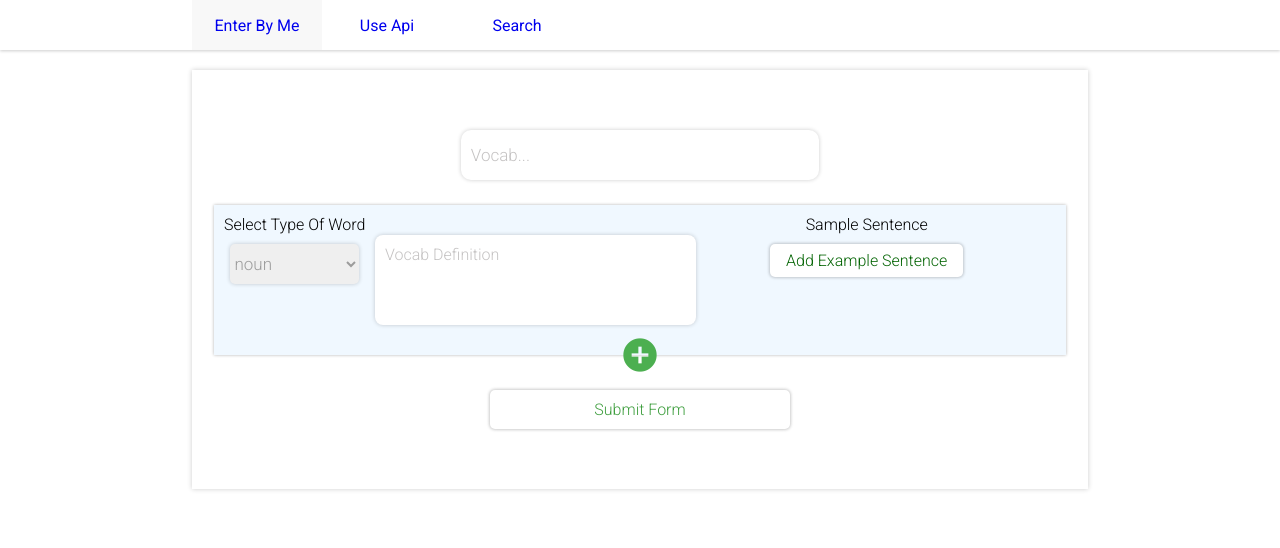
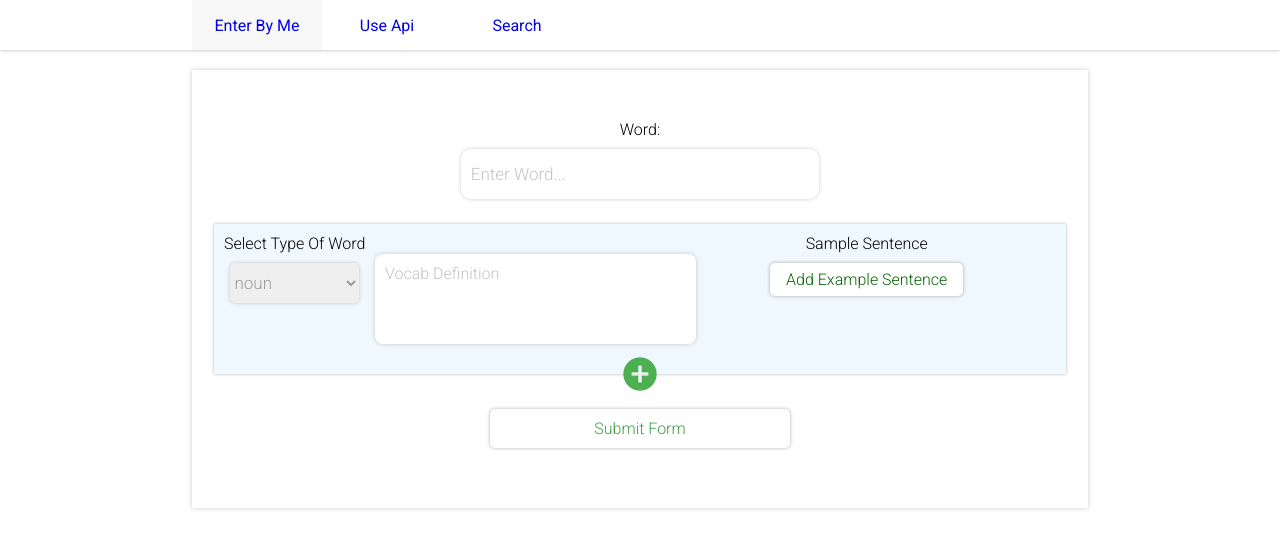
Before and after one commit to alimahmoodi/dictionary, a React (Create React App) app: page / in a window 1280 px wide. Shown: the top 548 px of the page. Built offline with nearby package versions, Linux system fonts and the light colour scheme.

Commit message:
form error handling's bug  when inputs is empty fixed

```diff
--- a/src/components/UI/Input/textarea/textarea.js
+++ b/src/components/UI/Input/textarea/textarea.js
@@ -4,8 +4,7 @@ const TextArea = props => {
     let textAreaClass = [classes.TextArea];
     if (
         (props.definitionIsValid === false && props.definitionIsTouched === true) ||
-        /*props.overAllSend*/ (props.definitionOverAllSend === true &&
-            props.definitionIsValid === false)
+        (props.definitionOverAllSend === true && props.definitionIsValid === false)
     ) {
         textAreaClass.push(classes.Invalid);
     }
--- a/src/containers/Form/Form.js
+++ b/src/containers/Form/Form.js
@@ -5,6 +5,7 @@ import classes from "./Form.module.css";
 import axios from "axios";
 import Spinner from "../../components/UI/spinner/spinner";
 import TextInput from "../../components/UI/Input/textInput/textInput";
+import Label from "../../components/UI/Label/InputLabel";
 
 class Form extends React.Component {
     state = {
@@ -25,7 +26,8 @@ class Form extends React.Component {
         wordIsValid: false,
         wordIsTouched: false,
         overAllValid: false,
-        wordOverAllSend: false
+        wordOverAllSend: false,
+        formOverAllSend: false
     };
 
     deleteBoxHandler = (e, BoxId) => {
@@ -187,7 +189,10 @@ class Form extends React.Component {
         this.setState({
             loading: true,
             overAllSend: false,
-            wordOverAllSend: copyOfResults
+            results: copyOfResults,
+            error: null,
+            formOverAllSend: false,
+            wordOverAllSend: false
         });
 
         let completeData = {
@@ -224,7 +229,8 @@ class Form extends React.Component {
                         results: copyOfResults,
                         wordIsValid: false,
                         wordIsTouched: false,
-                        overAllValid: false
+                        overAllValid: false,
+                        wordOverAllSend: false
                     });
                 })
                 .catch(err => {
@@ -241,7 +247,8 @@ class Form extends React.Component {
             this.setState({
                 loading: false,
                 wordOverAllSend: true,
-                results: copyOfResults
+                results: copyOfResults,
+                formOverAllSend: true
             });
         }
     };
@@ -277,15 +284,22 @@ class Form extends React.Component {
                 />
             );
         });
+
+        let errorMessage = this.state.formOverAllSend ? (
+            <p className={classes.EmptyMessage}>fill empty inputs</p>
+        ) : this.state.error ? (
+            <p className={classes.EmptyMessage}>{this.state.error}</p>
+        ) : null;
         return (
             <Aux>
                 <form>
                     <div className={classes.InputContainer}>
+                        <Label additionClass="Align">word:</Label>
                         <TextInput
                             wordIsTouched={this.state.wordIsTouched}
                             wordIsValid={this.state.wordIsValid}
                             onChangeOfTextInput={this.vocabHandler}
-                            placeholder="Vocab..."
+                            placeholder="Enter Word..."
                             textInputValue={this.state.word}
                             overAllValid={this.state.overAllValid}
                             wordOverAllSend={this.state.wordOverAllSend}
@@ -300,9 +314,7 @@ class Form extends React.Component {
                         {this.state.loading ? <Spinner /> : null}
                     </button>
                 </div>
-                {this.state.overAllSend ? (
-                    <p className={classes.EmptyMessage}>fill empty inputs</p>
-                ) : null}
+                {errorMessage}
             </Aux>
         );
     }
```
